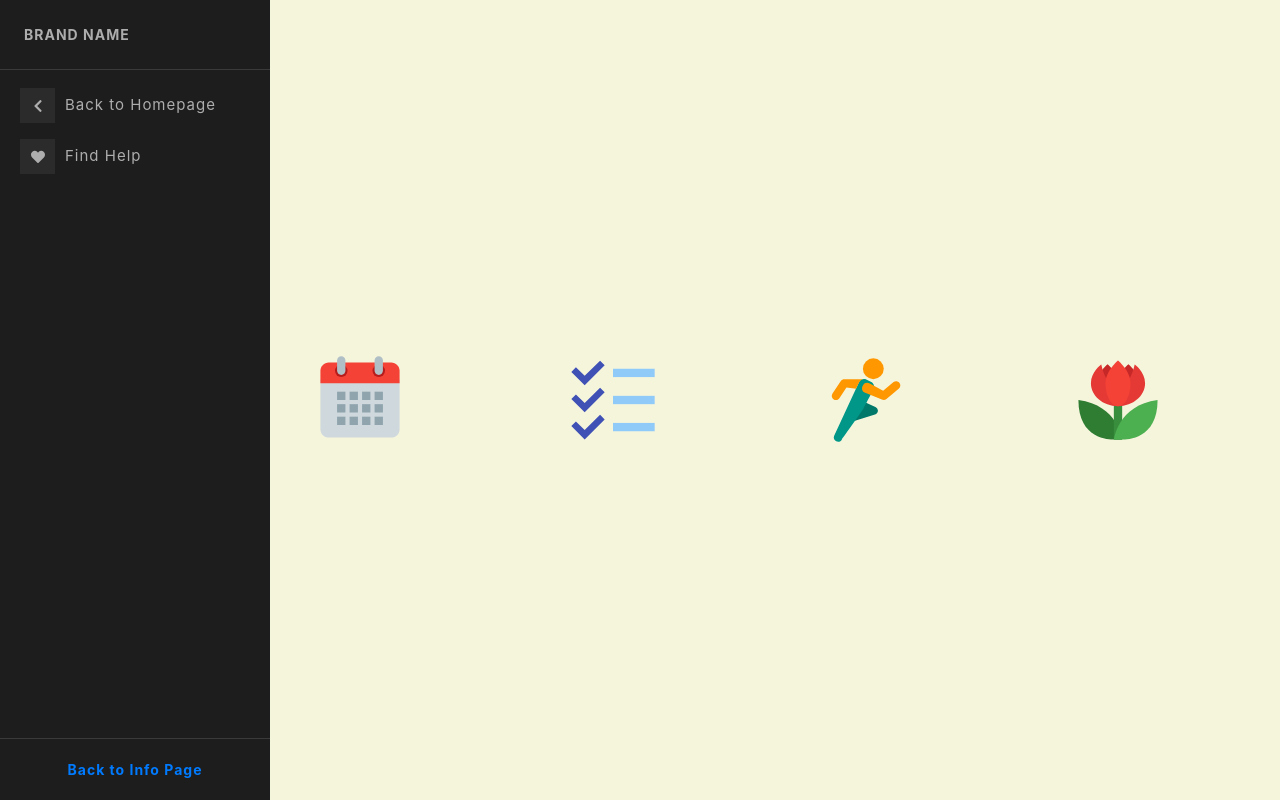
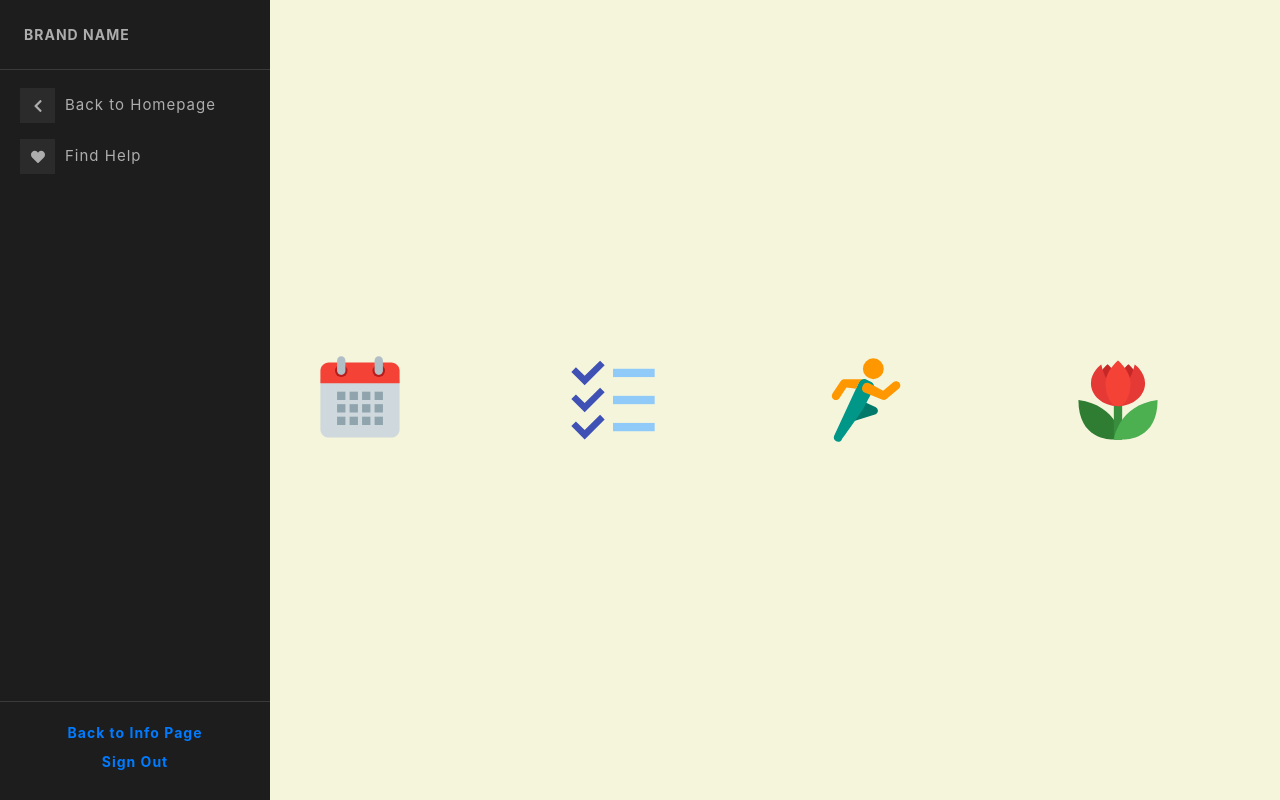
Before and after one commit to imanaqilah/G3-Caring-App, a React (Create React App) app: page /profile in a window 1280 px wide. Built offline with nearby package versions, Linux system fonts and the light colour scheme.

Commit message:
fixed Toastify and tested signin/signup api from nextagram

```diff
--- a/src/App.js
+++ b/src/App.js
@@ -11,9 +11,12 @@ import Task from './pages/Task';
 import Meditation from './pages/Meditation';
 import { useState } from 'react';
 import { Route } from "react-router-dom";
+import { ToastContainer } from 'react-toastify';
 
 function App() {
-  const [loggedIn, setLoggedIn] = useState("");
+  const [loggedIn, setLoggedIn] = useState(
+    localStorage.getItem('jwt') !== null
+  );
 
   return (
     <div >
@@ -32,7 +35,7 @@ function App() {
         <div className="app">
           <div className="main">
             {/* Pin SideNav on every page within Homepage for ease of navigation */}
-            <SideNav />
+            <SideNav setLoggedIn={setLoggedIn} />
             <Homepage />
           </div>
         </div>
@@ -42,7 +45,7 @@ function App() {
         <div className="app">
           <div className="main">
             {/* Pin SideNav on every page within Homepage for ease of navigation */}
-            <SideNav />
+            <SideNav setLoggedIn={setLoggedIn} />
             <Calendar />
           </div>
         </div>
@@ -52,7 +55,7 @@ function App() {
         <div className="app">
           <div className="main">
             {/* Pin SideNav on every page within Homepage for ease of navigation */}
-            <SideNav />
+            <SideNav setLoggedIn={setLoggedIn} />
             <Task />
           </div>
         </div>
@@ -62,7 +65,7 @@ function App() {
         <div className="app">
           <div className="main">
             {/* Pin SideNav on every page within Homepage for ease of navigation */}
-            <SideNav />
+            <SideNav setLoggedIn={setLoggedIn} />
             <Habit />
           </div>
         </div>
@@ -72,11 +75,13 @@ function App() {
         <div className="app">
           <div className="main">
             {/* Pin SideNav on every page within Homepage for ease of navigation */}
-            <SideNav />
+            <SideNav setLoggedIn={setLoggedIn} />
             <Meditation />
           </div>
         </div>
       </Route>
+
+      <ToastContainer />
 
     </div>
   )
--- a/src/components/NaviBar.js
+++ b/src/components/NaviBar.js
@@ -62,21 +62,17 @@ const NaviBar = ({ loggedIn, setLoggedIn }) => {
                 <Collapse isOpen={isOpen} navbar>
                     <Nav className="ml-auto" navbar style={{ fontWeight: "700", fontSize: "1em" }}>
                         {/* <NavItem>
-                                <NavLink href="/components/">Sign In</NavLink>
-                            </NavItem> */}
-                        <NavItem>
                             <NavLink onClick={() => { history.push("/profile") }}>User Homepage</NavLink>
-                        </NavItem>
-                        <NavItem>
-                            <NavLink onClick={() => { toggleModal(); setIsLogin(false) }}>Sign Up</NavLink>
-                        </NavItem>
+                        </NavItem> */}
                         {
                             loggedIn ?
                                 <NavItem>
                                     <NavLink style={{ cursor: "pointer" }} onClick={() => { history.push("/profile") }}>My Profile</NavLink>
                                 </NavItem>
                                 :
-                                null
+                                <NavItem>
+                                    <NavLink onClick={() => { toggleModal(); setIsLogin(false) }}>Sign Up</NavLink>
+                                </NavItem>
                         }
                         <NavItem>
                             {/* LOGIN MODAL */}
--- a/src/components/SideNav.js
+++ b/src/components/SideNav.js
@@ -3,8 +3,28 @@ import 'react-pro-sidebar/dist/css/styles.css';
 import { FaGem, FaHeart, FaChevronLeft } from 'react-icons/fa';
 import { Col } from 'reactstrap';
 import { Link } from "react-router-dom";
+import { NavLink } from 'reactstrap';
+import { toast } from 'react-toastify'
+import { useHistory } from 'react-router-dom';
 
-const SideNav = () => {
+const SideNav = ({ loggedIn, setLoggedIn }) => {
+
+    const history = useHistory()
+
+    const handleLogout = () => {
+        localStorage.removeItem('jwt')
+        setLoggedIn(false)
+        toast.info("You are logged out", {
+            position: "top-center",
+            autoClose: 5000,
+            hideProgressBar: true,
+            closeOnClick: true,
+            pauseOnHover: true,
+            draggable: true,
+            progress: undefined,
+        });
+        history.push("/")
+    }
 
     return (
         <ProSidebar
@@ -26,6 +46,7 @@ const SideNav = () => {
             </SidebarContent>
             <SidebarFooter style={{ padding: "20px", textAlign: "center", fontWeight: "bold", fontSize: "14px", letterSpacing: "1px" }}>
                 <Link to={`/`}>Back to Info Page</Link><br></br>
+                <NavLink style={{ cursor: "pointer" }} onClick={() => handleLogout()}>Sign Out</NavLink>
             </SidebarFooter>
         </ProSidebar>
     )
--- a/src/components/SignInForm.js
+++ b/src/components/SignInForm.js
@@ -22,8 +22,8 @@ const SignInForm = ({ toggleIsLogin, toggle, setLoggedIn }) => {
         e.preventDefault()
 
         axios({
-            method: 'post',
-            url: '',
+            method: 'POST',
+            url: 'https://insta.nextacademy.com/api/v1/login',
             data: {
                 username: username,
                 password: password
@@ -57,7 +57,7 @@ const SignInForm = ({ toggleIsLogin, toggle, setLoggedIn }) => {
 
     return (
         <div style={{ color: "black" }}>
-            <ModalHeader toggle={toggle}>Log In</ModalHeader>
+            <ModalHeader toggle={toggle}>Sign In</ModalHeader>
             <ModalBody>
                 <Form>
                     <FormGroup>
@@ -75,7 +75,7 @@ const SignInForm = ({ toggleIsLogin, toggle, setLoggedIn }) => {
                 </Form>
             </ModalBody>
             <ModalFooter>
-                <Button color="primary" onClick={handleLogin}>Log In</Button>{' '}
+                <Button color="primary" onClick={handleLogin}>Sign In</Button>{' '}
                 <Button color="secondary" onClick={toggle}>Cancel</Button>
             </ModalFooter>
         </div >
--- a/src/components/SignUpForm.js
+++ b/src/components/SignUpForm.js
@@ -11,16 +11,18 @@ import { toast } from 'react-toastify';
 import Username from './Username.js';
 import Password from './Password.js';
 import Email from './Email.js';
+import { useHistory } from 'react-router-dom';
 
 const SignUpForm = ({ toggleIsLogin, toggle }) => {
     const [email, setEmail] = useState("");
     const [password, setPassword] = useState("");
     const [username, setUsername] = useState("");
+    const history = useHistory()
 
     const handleSubmit = () => {
         axios({
             method: 'POST',
-            url: '',
+            url: 'https://insta.nextacademy.com/api/v1/users/',
             data: {
                 username: username,
                 email: email,
@@ -38,6 +40,7 @@ const SignUpForm = ({ toggleIsLogin, toggle }) => {
                     draggable: true,
                     progress: undefined,
                 });
+                history.push("/profile")
             })
             .catch(error => {
                 error.response.data.message.forEach((message) => {
--- a/src/index.js
+++ b/src/index.js
@@ -6,6 +6,7 @@ import reportWebVitals from './reportWebVitals';
 import 'bootstrap/dist/css/bootstrap.min.css';
 import { BrowserRouter } from 'react-router-dom';
 import 'react-pro-sidebar/dist/css/styles.css';
+import 'react-toastify/dist/ReactToastify.css';
 
 ReactDOM.render(
   <React.StrictMode>
```
Also changed, not shown: 2 other files (tests, documents, lock files or other folders).
